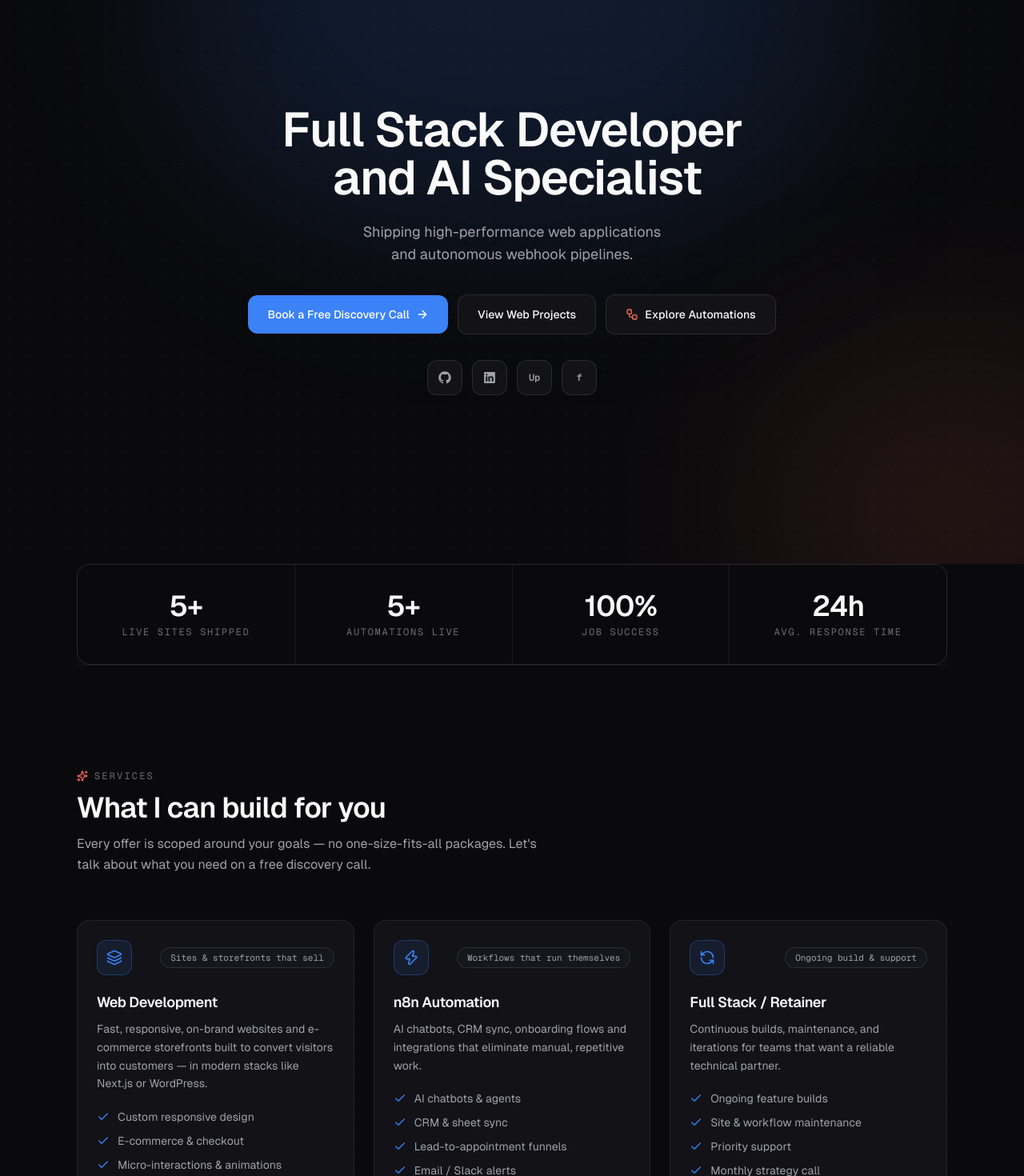
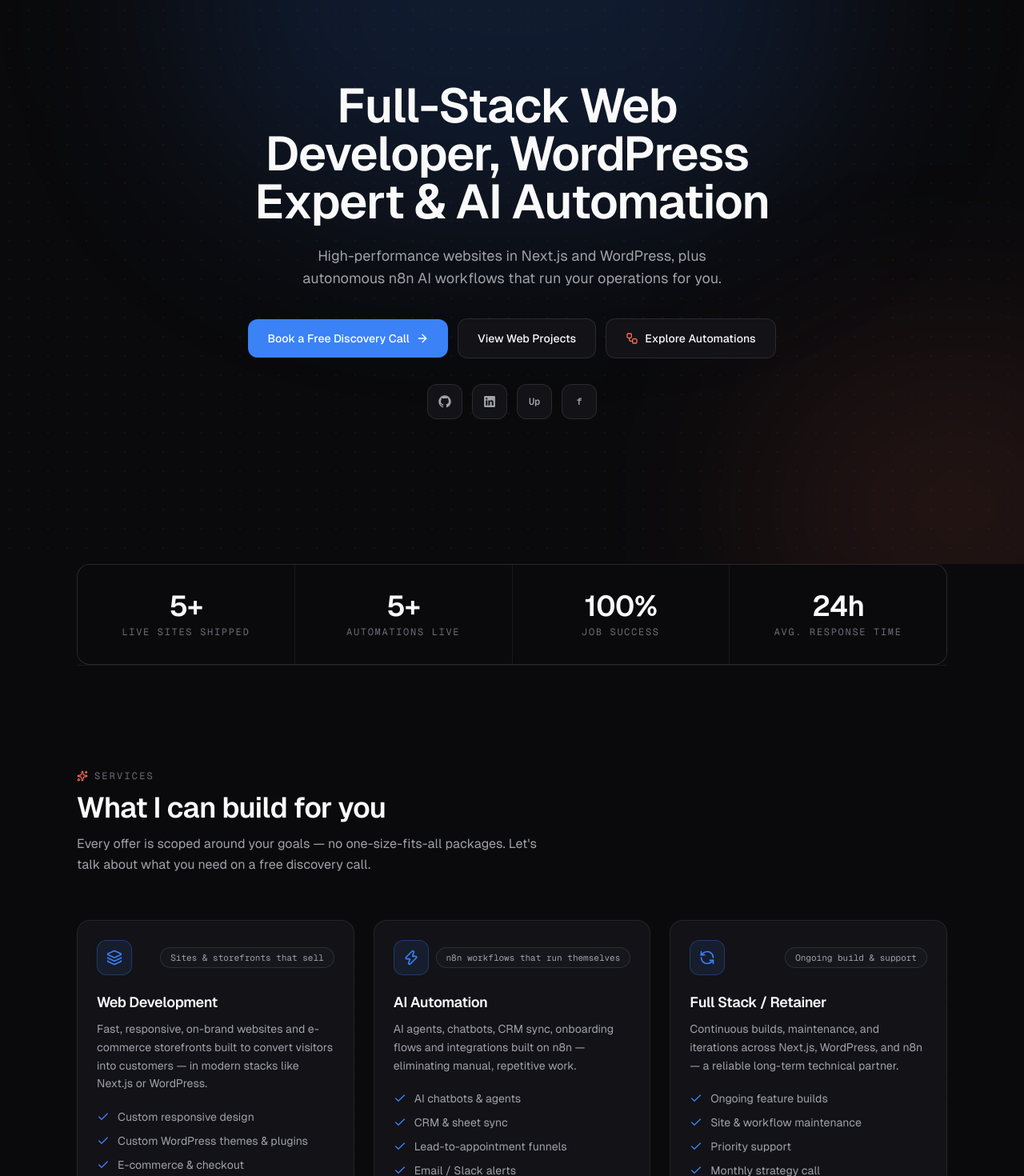
Before and after one commit to 8kshj1jh44/FranzPortfolio, a Next.js app: page / in a window 1280 px wide. Shown: the part 160-1630 px from the top of the page at 80% size. Built offline with nearby package versions, Linux system fonts and the light colour scheme; no server answers.

Commit message:
Position site as full-stack web developer, WordPress expert & AI automation; update skills matrix

```diff
--- a/app/layout.tsx
+++ b/app/layout.tsx
@@ -21,9 +21,9 @@ const SITE_URL =
   process.env.NEXT_PUBLIC_SITE_URL || "https://franz-portfolio-psi.vercel.app";
 
 const TITLE =
-  "Franz Lyster — Full-Stack Developer & n8n Automation Specialist";
+  "Franz Lyster — Full-Stack Web Developer, WordPress & AI Automation";
 const DESCRIPTION =
-  "Portfolio of Franz Lyster Tagalogon: production-ready full-stack web applications and end-to-end n8n automation pipelines.";
+  "Portfolio of Franz Lyster Tagalogon: full-stack web development with Next.js and WordPress, plus end-to-end AI automation with n8n.";
 
 export const metadata: Metadata = {
   metadataBase: new URL(SITE_URL),
@@ -47,6 +47,10 @@ export const metadata: Metadata = {
     "AI chatbot developer",
     "workflow automation",
     "Next.js developer",
+    "WordPress developer",
+    "WordPress expert",
+    "PHP",
+    "AI automation",
   ],
   authors: [{ name: "Franz Lyster Tagalogon", url: `${SITE_URL}` }],
   creator: "Franz Lyster Tagalogon",
@@ -87,7 +91,7 @@ const jsonLd = {
       url: SITE_URL,
       image: `${SITE_URL}/opengraph-image`,
       email: "mailto:franzlyster@gmail.com",
-      jobTitle: "Full-Stack Developer & n8n Automation Specialist",
+      jobTitle: "Full-Stack Web Developer, WordPress Expert & AI Automation Specialist",
       description: RESUME_DATA.summary,
       alumniOf: {
         "@type": "CollegeOrUniversity",
@@ -103,12 +107,15 @@ const jsonLd = {
       ),
       knowsAbout: [
         "Full-Stack Web Development",
+        "WordPress",
+        "PHP",
         "Next.js",
         "React",
         "TypeScript",
         "Tailwind CSS",
         "E-Commerce Development",
         "n8n Automation",
+        "AI Automation",
         "Workflow Automation",
         "AI Chatbots",
         "AI Agents",
@@ -122,7 +129,7 @@ const jsonLd = {
     {
       "@type": "ProfessionalService",
       "@id": `${SITE_URL}/#service`,
-      name: "Franz Lyster — Web Development & n8n Automation",
+      name: "Franz Lyster — Web Development, WordPress & AI Automation",
       url: SITE_URL,
       description: DESCRIPTION,
       founder: { "@id": `${SITE_URL}/#person` },
--- a/app/llms.txt/route.ts
+++ b/app/llms.txt/route.ts
@@ -21,7 +21,7 @@ export function GET() {
     "",
     `> ${RESUME_DATA.title}. ${RESUME_DATA.summary}`,
     "",
-    "Available for freelance projects: web development, e-commerce storefronts, n8n automation, AI chatbots and agents, and ongoing full-stack retainers.",
+    "Available for freelance projects: full-stack web development (Next.js & WordPress), e-commerce storefronts, AI automation with n8n, AI chatbots and agents, and ongoing retainers.",
     "",
     `- Website: ${SITE_URL}`,
     `- Book a call: https://cal.com/franzlysert/callwfranz`,
--- a/app/opengraph-image.tsx
+++ b/app/opengraph-image.tsx
@@ -2,7 +2,7 @@ import { buildSocialImage, OG_SIZE } from "@/lib/og-image";
 
 export const runtime = "edge";
 export const alt =
-  "Franz Lyster — Full-Stack Developer & n8n Automation Specialist";
+  "Franz Lyster — Full-Stack Web Developer, WordPress & AI Automation";
 export const size = OG_SIZE;
 export const contentType = "image/png";
 
--- a/app/twitter-image.tsx
+++ b/app/twitter-image.tsx
@@ -2,7 +2,7 @@ import { buildSocialImage, OG_SIZE } from "@/lib/og-image";
 
 export const runtime = "edge";
 export const alt =
-  "Franz Lyster — Full-Stack Developer & n8n Automation Specialist";
+  "Franz Lyster — Full-Stack Web Developer, WordPress & AI Automation";
 export const size = OG_SIZE;
 export const contentType = "image/png";
 
--- a/components/ExperienceSection.tsx
+++ b/components/ExperienceSection.tsx
@@ -29,8 +29,9 @@ const SKILL_GROUPS: Array<{
   key: keyof typeof RESUME_DATA.skills;
   label: string;
 }> = [
-  { key: "automation", label: "Automation" },
   { key: "frontend", label: "Frontend" },
+  { key: "wordpress", label: "WordPress" },
+  { key: "automation", label: "AI Automation" },
   { key: "backend", label: "BaaS / Backend" },
   { key: "devopsSecurity", label: "DevOps / Security" },
 ];
--- a/components/Footer.tsx
+++ b/components/Footer.tsx
@@ -14,7 +14,7 @@ export default function Footer() {
                 Franz Lyster L. Tagalogon
               </p>
               <p className="text-ink-muted">
-                Full-Stack Developer &amp; Automation Engineer
+                Full-Stack Web Developer · WordPress &amp; AI Automation
               </p>
             </div>
           </div>
--- a/components/Hero.tsx
+++ b/components/Hero.tsx
@@ -35,7 +35,7 @@ export default function Hero() {
       <div className="relative mx-auto w-full max-w-4xl px-5 pt-24 pb-20 text-center sm:px-8">
         <h1 className="mx-auto block max-w-4xl text-balance text-4xl font-semibold leading-[1.08] tracking-tight text-ink sm:text-5xl lg:text-6xl">
           <BlurText
-            text="Full Stack Developer and AI Specialist"
+            text="Full-Stack Web Developer, WordPress Expert & AI Automation"
             delay={0.05}
             direction="top"
           />
@@ -45,8 +45,8 @@ export default function Hero() {
           {...fade(0.7)}
           className="mx-auto mt-6 max-w-2xl text-balance text-base leading-relaxed text-ink-secondary sm:text-lg"
         >
-          Shipping high-performance web applications and autonomous webhook
-          pipelines.
+          High-performance websites in Next.js and WordPress, plus autonomous
+          n8n AI workflows that run your operations for you.
         </motion.p>
 
         <motion.div
--- a/data/portfolioData.ts
+++ b/data/portfolioData.ts
@@ -264,7 +264,7 @@ export interface Service {
   deliverables: string[];
 }
 
-export const PROJECT_TYPES = ["Web App", "n8n Automation", "Full Stack"] as const;
+export const PROJECT_TYPES = ["Web App", "AI Automation", "Full Stack"] as const;
 
 export const SERVICES: Service[] = [
   {
@@ -275,17 +275,17 @@ export const SERVICES: Service[] = [
       "Fast, responsive, on-brand websites and e-commerce storefronts built to convert visitors into customers — in modern stacks like Next.js or WordPress.",
     deliverables: [
       "Custom responsive design",
+      "Custom WordPress themes & plugins",
       "E-commerce & checkout",
-      "Micro-interactions & animations",
       "SEO + analytics setup",
     ],
   },
   {
     id: "automation",
-    title: "n8n Automation",
-    tagline: "Workflows that run themselves",
+    title: "AI Automation",
+    tagline: "n8n workflows that run themselves",
     description:
-      "AI chatbots, CRM sync, onboarding flows and integrations that eliminate manual, repetitive work.",
+      "AI agents, chatbots, CRM sync, onboarding flows and integrations built on n8n — eliminating manual, repetitive work.",
     deliverables: [
       "AI chatbots & agents",
       "CRM & sheet sync",
@@ -298,7 +298,7 @@ export const SERVICES: Service[] = [
     title: "Full Stack / Retainer",
     tagline: "Ongoing build & support",
     description:
-      "Continuous builds, maintenance, and iterations for teams that want a reliable technical partner.",
+      "Continuous builds, maintenance, and iterations across Next.js, WordPress, and n8n — a reliable long-term technical partner.",
     deliverables: [
       "Ongoing feature builds",
       "Site & workflow maintenance",
--- a/data/resumeData.ts
+++ b/data/resumeData.ts
@@ -17,29 +17,36 @@ export interface CertificationItem {
 
 export const RESUME_DATA = {
   name: "Franz Lyster L. Tagalogon",
-  title: "Full-Stack Web Developer & n8n Automation Specialist",
+  title: "Full-Stack Web Developer, WordPress Expert & AI Automation Specialist",
   summary:
-    "Solutions-driven Full-Stack Web Developer and Automation Engineer with a Computer Engineering foundation and specialized expertise in architecting autonomous n8n workflows, cloud databases, and high-performance web applications.",
+    "Solutions-driven Full-Stack Web Developer, WordPress expert, and automation engineer with a Computer Engineering foundation — shipping high-performance Next.js applications, custom WordPress themes and plugins, and autonomous AI/n8n workflows.",
   education: {
     degree: "Bachelor of Science in Computer Engineering",
     school: "Jose Rizal Memorial State University – Main Campus",
     period: "2019 – 2023",
   },
   skills: {
-    automation: [
-      "n8n Workflows",
-      "Webhooks",
-      "REST APIs",
-      "JSON/Node.js Logic",
-      "Cron Triggers",
-      "Discord/Slack Alerts",
-    ],
     frontend: [
       "Next.js 14",
       "React",
       "TypeScript",
       "Tailwind CSS",
       "Framer Motion",
+    ],
+    wordpress: [
+      "WordPress",
+      "PHP",
+      "Custom Theme Development",
+      "Custom Plugin Development",
+    ],
+    automation: [
+      "AI Agents (Gemini/OpenAI)",
+      "n8n Workflows",
+      "Webhooks",
+      "REST APIs",
+      "JSON/Node.js Logic",
+      "Cron Triggers",
+      "Google Workspace",
     ],
     backend: [
       "Appwrite BaaS",
@@ -64,10 +71,11 @@ export const RESUME_DATA = {
       type: "Freelance",
       description: [
         "Architected and deployed 5+ production web applications using Next.js, React, and Tailwind CSS.",
-        "Built autonomous n8n workflows connecting Appwrite databases, contact webhooks, and multi-channel notifications.",
+        "Built client websites on WordPress with custom themes and plugins (PHP) for local businesses.",
+        "Built autonomous n8n AI workflows connecting Appwrite databases, contact webhooks, and multi-channel notifications.",
         "Delivered performant edge deployments on Vercel with optimized assets and sub-second response times.",
       ],
-      skills: ["Next.js", "TypeScript", "n8n", "Appwrite", "Tailwind CSS"],
+      skills: ["Next.js", "WordPress", "PHP", "TypeScript", "n8n", "Appwrite"],
     },
     {
       role: "Systems & Operations Support Engineer",
```
Also changed, not shown: lib/og-image.tsx (+4 -3 lines).
